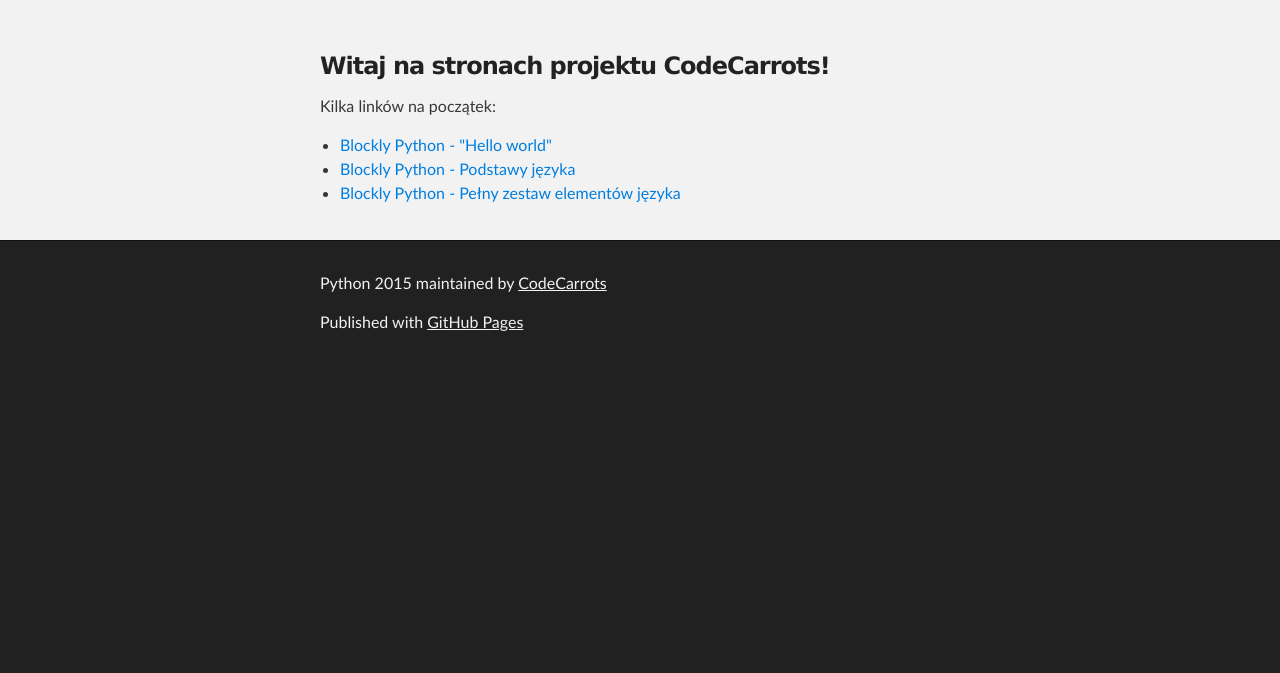
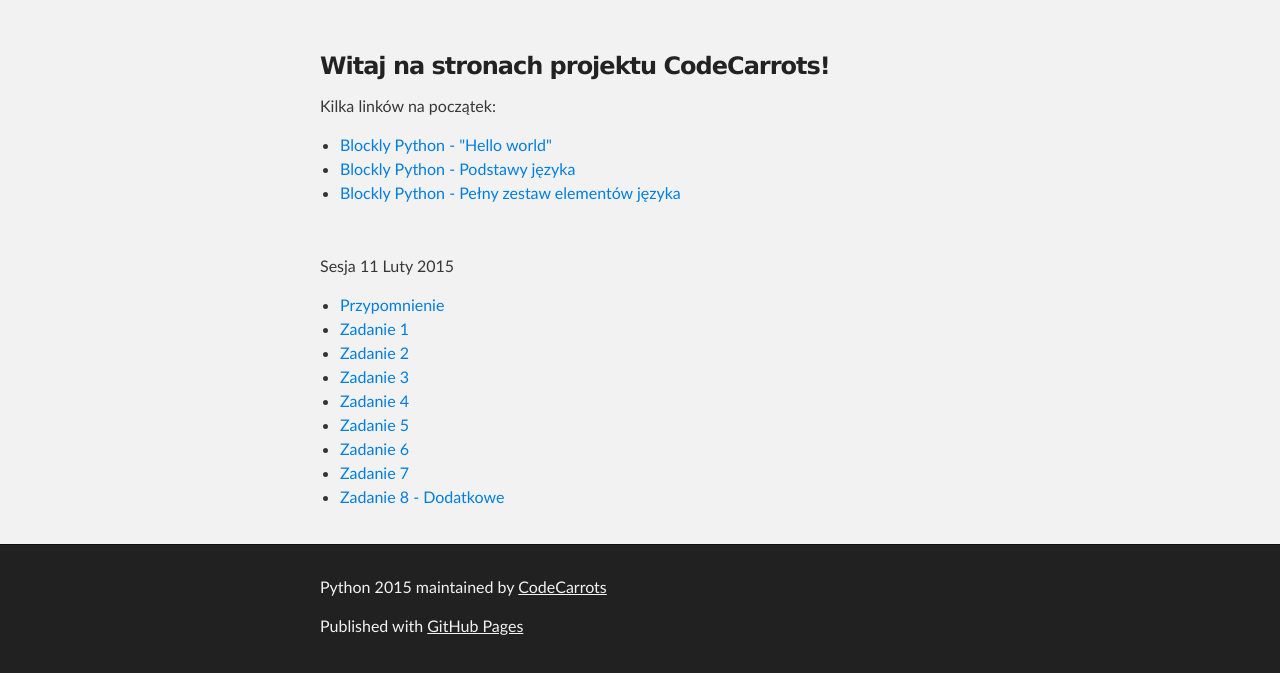
Before and after one commit to CodeCarrots/python2015, a plain HTML site: page index.html in a window 1280 px wide. Shown: the part 212-885 px from the top of the page. Before the commit the page ends 800 px from the top, so only its background shows below. Drawn offline with Linux system fonts and the light colour scheme.

Commit message:
Add links to task in 11.02.2015 session

```diff
--- a/index.html
+++ b/index.html
@@ -42,6 +42,19 @@
           <li><a href="blockly/demos/code/index3.html">Blockly Python - Podstawy języka</a></li>
           <li><a href="https://blockly-demo.appspot.com/static/demos/code/index.html">Blockly Python - Pełny zestaw elementów języka</a></li>
         </ul>
+        <br/>
+        <p>Sesja 11 Luty 2015</p>
+        <ul>
+          <li><a href="https://github.com/CodeCarrots/warsztaty_2015/blob/master/sesje/2015-02-11/reminder.md">Przypomnienie</a></li>
+          <li><a href="https://github.com/CodeCarrots/warsztaty_2015/blob/master/sesje/2015-02-11/script1.md">Zadanie 1</a></li>
+          <li><a href="https://github.com/CodeCarrots/warsztaty_2015/blob/master/sesje/2015-02-11/script2.md">Zadanie 2</a></li>
+          <li><a href="https://github.com/CodeCarrots/warsztaty_2015/blob/master/sesje/2015-02-11/script3.md">Zadanie 3</a></li>
+          <li><a href="https://github.com/CodeCarrots/warsztaty_2015/blob/master/sesje/2015-02-11/script4.md">Zadanie 4</a></li>
+          <li><a href="https://github.com/CodeCarrots/warsztaty_2015/blob/master/sesje/2015-02-11/script5.md">Zadanie 5</a></li>
+          <li><a href="https://github.com/CodeCarrots/warsztaty_2015/blob/master/sesje/2015-02-11/script6.md">Zadanie 6</a></li>
+          <li><a href="https://github.com/CodeCarrots/warsztaty_2015/blob/master/sesje/2015-02-11/script7.md">Zadanie 7</a></li>
+          <li><a href="https://github.com/CodeCarrots/warsztaty_2015/blob/master/sesje/2015-02-11/script8.md">Zadanie 8 - Dodatkowe</a></li>
+        </ul>
       </section>
     </div>
 
```
